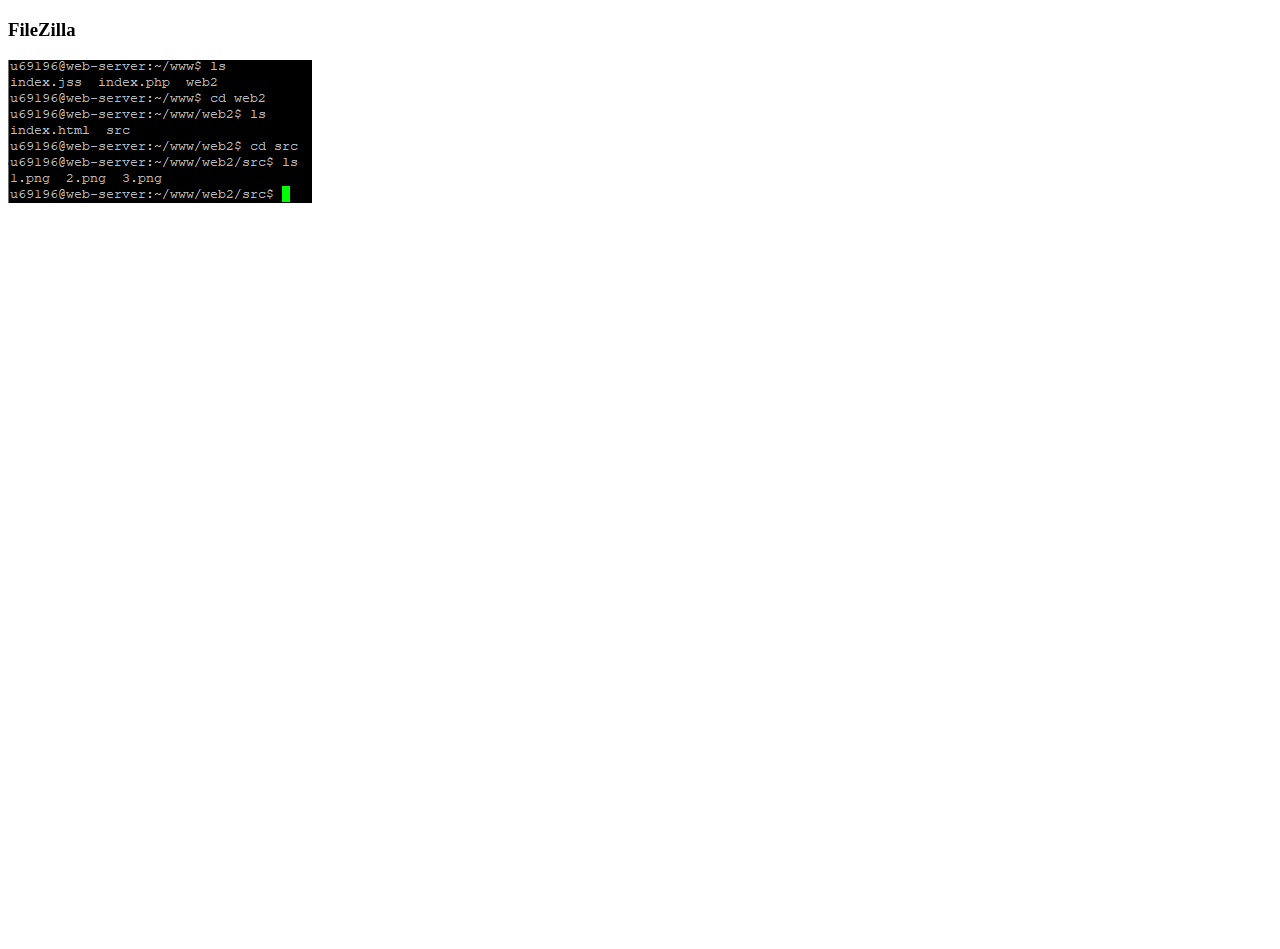
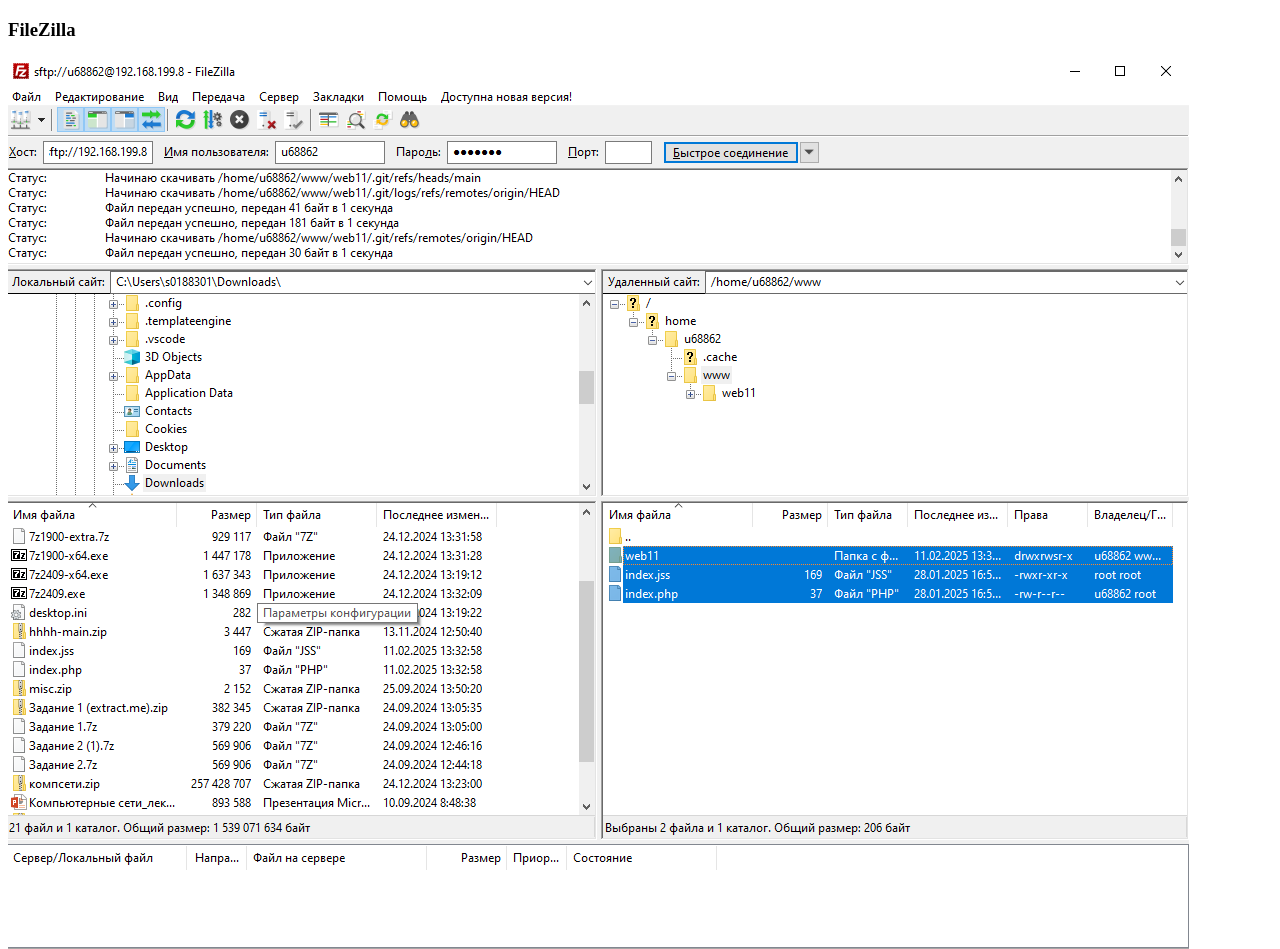
Before and after one commit to Prushka147/web11, a plain HTML site: page index.html in a window 1280 px wide. Shown: the part 1511-2460 px from the top of the page. Before the commit the page ends 1726 px from the top, so only its background shows below. Drawn offline with Linux system fonts and the light colour scheme.

Commit message:
Update index.html

```diff
--- a/index.html
+++ b/index.html
@@ -27,7 +27,7 @@
     <img src="src/5.png">
 
 <h3>FileZilla</h3>
-    <img src="src/5.png">
+    <img src="src/4.png">
 
 </body>
 </html>
```
